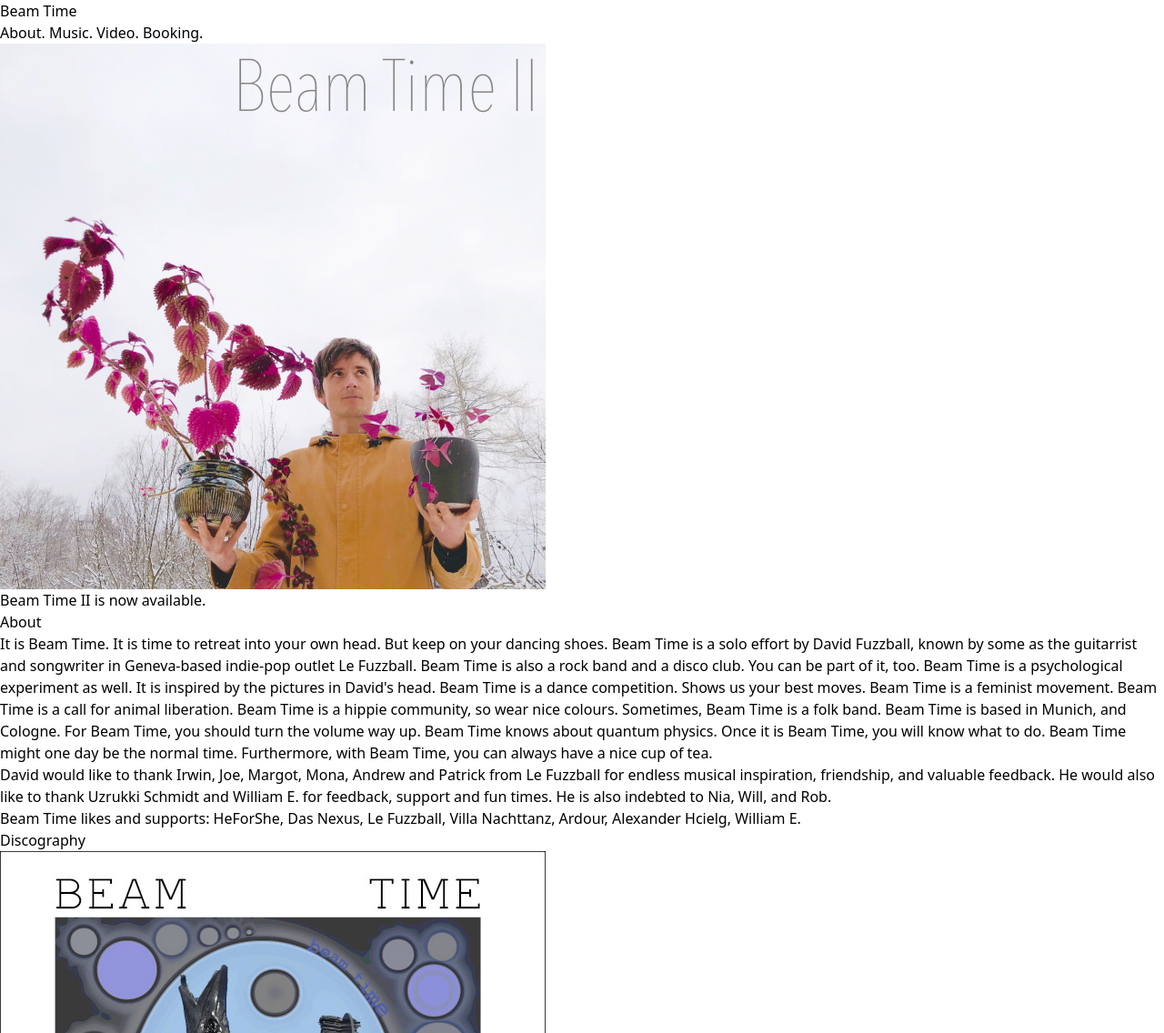
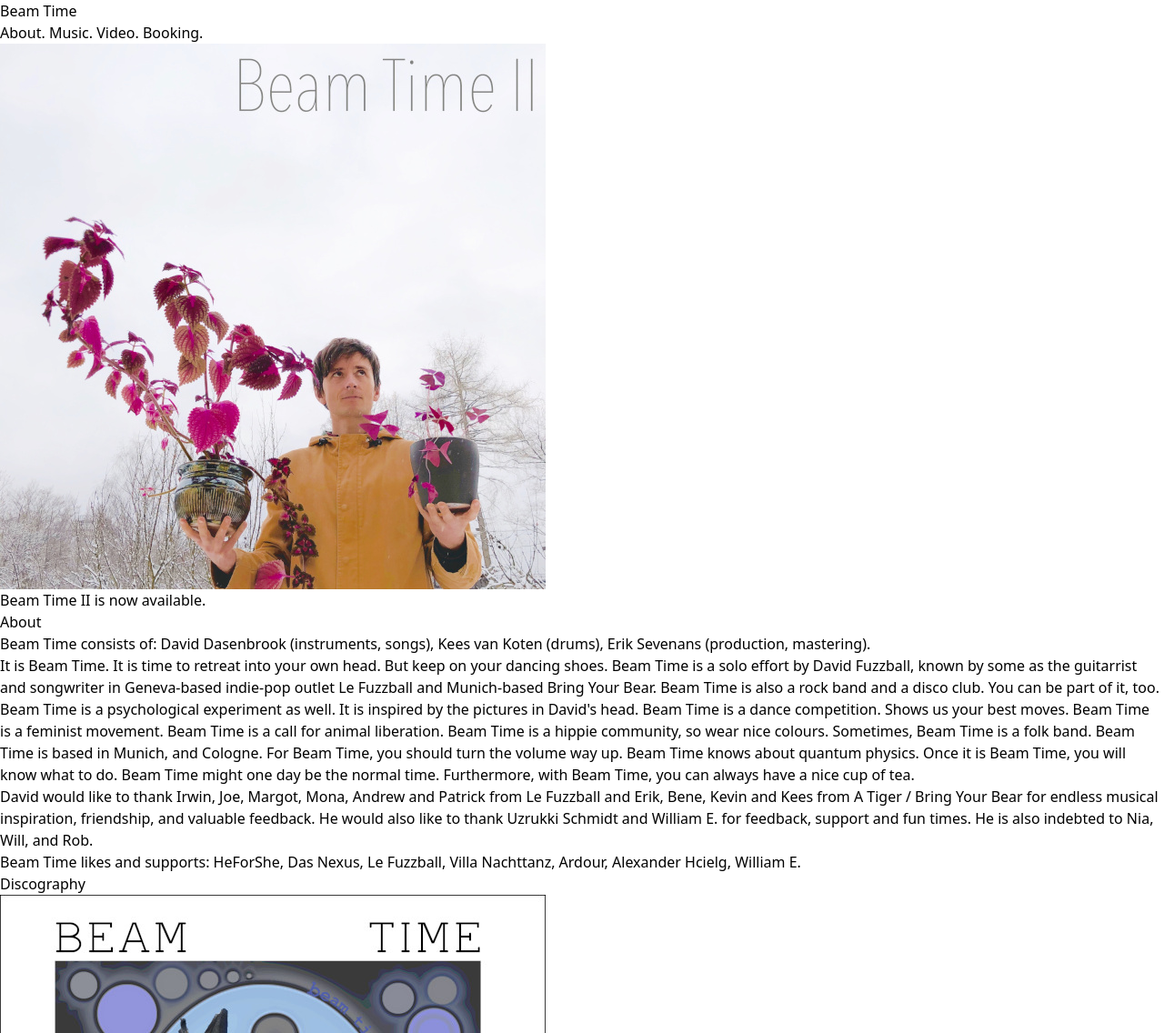
Before and after one commit to sometea/beamtime-web, an Eleventy site: page templates/index.njk in a window 1280 px wide. Shown: the top 1136 px of the page at 91% size. Built offline with nearby package versions, Linux system fonts and the light colour scheme; Eleventy itself is replaced by a stand-in of ours; files that its build step writes are made by us from their sources.

Commit message:
some text adaptations

```diff
--- a/templates/index.njk
+++ b/templates/index.njk
@@ -9,10 +9,13 @@ layout: layout.njk
     <div class="my-24" id="about">
     <h2 class="text-xl my-12">About</h2>
     <p class="my-8 max-w-4xl">
-        It is Beam Time. It is time to retreat into your own head. But keep on your dancing shoes. Beam Time is a solo effort by David Fuzzball, known by some as the guitarrist and songwriter in Geneva-based indie-pop outlet Le Fuzzball. Beam Time is also a rock band and a disco club. You can be part of it, too. Beam Time is a psychological experiment as well. It is inspired by the pictures in David's head. Beam Time is a dance competition. Shows us your best moves. Beam Time is a feminist movement. Beam Time is a call for animal liberation. Beam Time is a hippie community, so wear nice colours. Sometimes, Beam Time is a folk band. Beam Time is based in Munich, and Cologne. For Beam Time, you should turn the volume way up. Beam Time knows about quantum physics. Once it is Beam Time, you will know what to do. Beam Time might one day be the normal time. Furthermore, with Beam Time, you can always have a nice cup of tea.
+        Beam Time consists of: David Dasenbrook (instruments, songs), Kees van Koten (drums), Erik Sevenans (production, mastering).
     </p>
     <p class="my-8 max-w-4xl">
-        David would like to thank Irwin, Joe, Margot, Mona, Andrew and Patrick from Le Fuzzball for endless musical inspiration, friendship, and valuable feedback. He would also like to thank Uzrukki Schmidt and William E. for feedback, support and fun times. He is also indebted to Nia, Will, and Rob.
+        It is Beam Time. It is time to retreat into your own head. But keep on your dancing shoes. Beam Time is a solo effort by David Fuzzball, known by some as the guitarrist and songwriter in Geneva-based indie-pop outlet Le Fuzzball and Munich-based Bring Your Bear. Beam Time is also a rock band and a disco club. You can be part of it, too. Beam Time is a psychological experiment as well. It is inspired by the pictures in David's head. Beam Time is a dance competition. Shows us your best moves. Beam Time is a feminist movement. Beam Time is a call for animal liberation. Beam Time is a hippie community, so wear nice colours. Sometimes, Beam Time is a folk band. Beam Time is based in Munich, and Cologne. For Beam Time, you should turn the volume way up. Beam Time knows about quantum physics. Once it is Beam Time, you will know what to do. Beam Time might one day be the normal time. Furthermore, with Beam Time, you can always have a nice cup of tea.
+    </p>
+    <p class="my-8 max-w-4xl">
+        David would like to thank Irwin, Joe, Margot, Mona, Andrew and Patrick from Le Fuzzball and Erik, Bene, Kevin and Kees from A Tiger / Bring Your Bear for endless musical inspiration, friendship, and valuable feedback. He would also like to thank Uzrukki Schmidt and William E. for feedback, support and fun times. He is also indebted to Nia, Will, and Rob.
     </p>
     <p class="my-8 max-w-4xl">
         Beam Time likes and supports:
```
